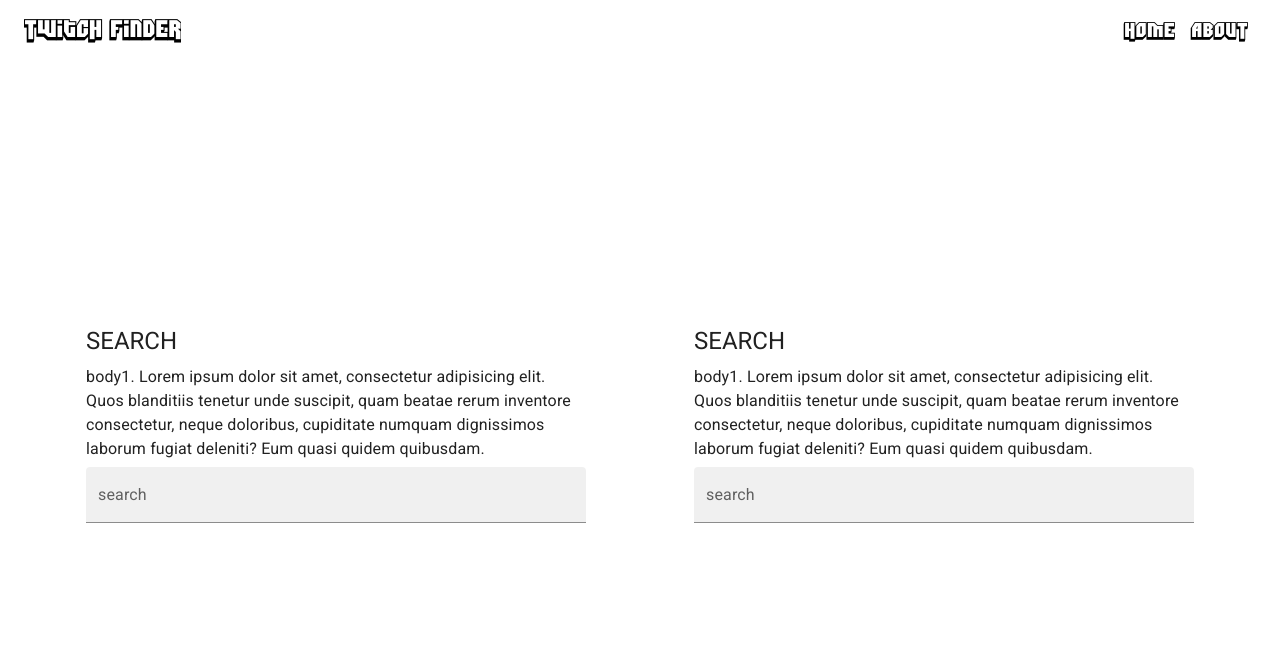
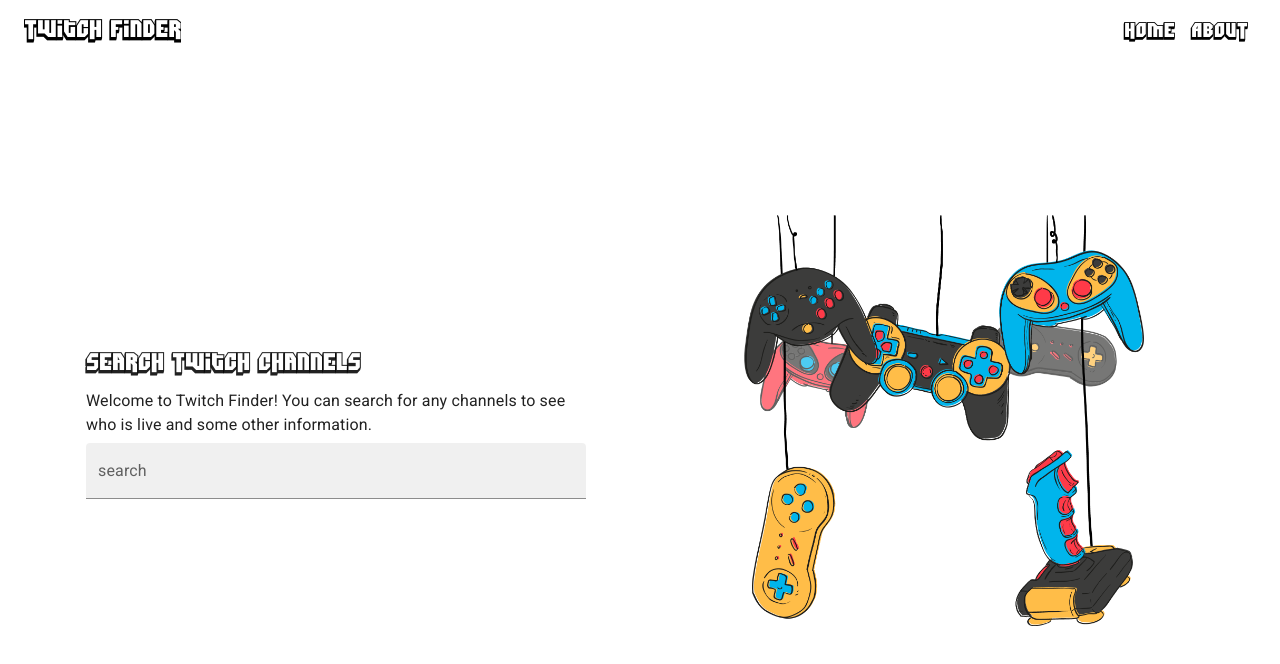
Before and after one commit to IsKevinHome/twitch-finder, a React (Create React App) app in the folder frontend/: page / in a window 1280 px wide. Shown: the top 664 px of the page. Built offline with nearby package versions, Linux system fonts and the light colour scheme.

Commit message:
changed font found image

```diff
--- a/frontend/src/components/pages/Home.jsx
+++ b/frontend/src/components/pages/Home.jsx
@@ -2,7 +2,7 @@ import Typography from "@mui/material/Typography";
 import CssBaseline from "@mui/material/CssBaseline";
 import Box from "@mui/material/Box";
 import ChannelSearch from "../channels/ChannelSearch";
-import searchImage from "../../assets/photos/blueSearch.jpg";
+import gameControl from "../../assets/photos/clipart.png";
 import Grid from "@mui/material/Grid";
 import Paper from "@mui/material/Paper";
 
@@ -28,45 +28,24 @@ const Home = () => {
                                 variant="h5"
                                 component="h1"
                                 gutterBottom
+                                style={{ fontFamily: "dimis" }}
                             >
-                                SEARCH
+                                Search Twitch Channels
                             </Typography>
 
                             <Typography variant="body1" gutterBottom>
-                                body1. Lorem ipsum dolor sit amet, consectetur
-                                adipisicing elit. Quos blanditiis tenetur unde
-                                suscipit, quam beatae rerum inventore
-                                consectetur, neque doloribus, cupiditate numquam
-                                dignissimos laborum fugiat deleniti? Eum quasi
-                                quidem quibusdam.
+                                Welcome to Twitch Finder! You can search for any
+                                channels to see who is live and some other
+                                information.
                             </Typography>
                         </Paper>
                         <ChannelSearch />
                     </Grid>
 
                     <Grid item xs={12} md={6} align="center">
-                        <Paper
-                            elevation={0}
-                            sx={{ maxWidth: 500, textAlign: "left" }}
-                        >
-                            <Typography
-                                variant="h5"
-                                component="h1"
-                                gutterBottom
-                            >
-                                SEARCH
-                            </Typography>
-
-                            <Typography variant="body1" gutterBottom>
-                                body1. Lorem ipsum dolor sit amet, consectetur
-                                adipisicing elit. Quos blanditiis tenetur unde
-                                suscipit, quam beatae rerum inventore
-                                consectetur, neque doloribus, cupiditate numquam
-                                dignissimos laborum fugiat deleniti? Eum quasi
-                                quidem quibusdam.
-                            </Typography>
+                        <Paper elevation={0} sx={{ maxWidth: 500 }}>
+                            <img src={gameControl} style={{ width: "80%" }} />
                         </Paper>
-                        <ChannelSearch />
                     </Grid>
                 </Grid>
             </Box>
```
Also changed, not shown: frontend/src/assets/photos/clipart.png (added), frontend/src/assets/photos/game-control.png (added).
